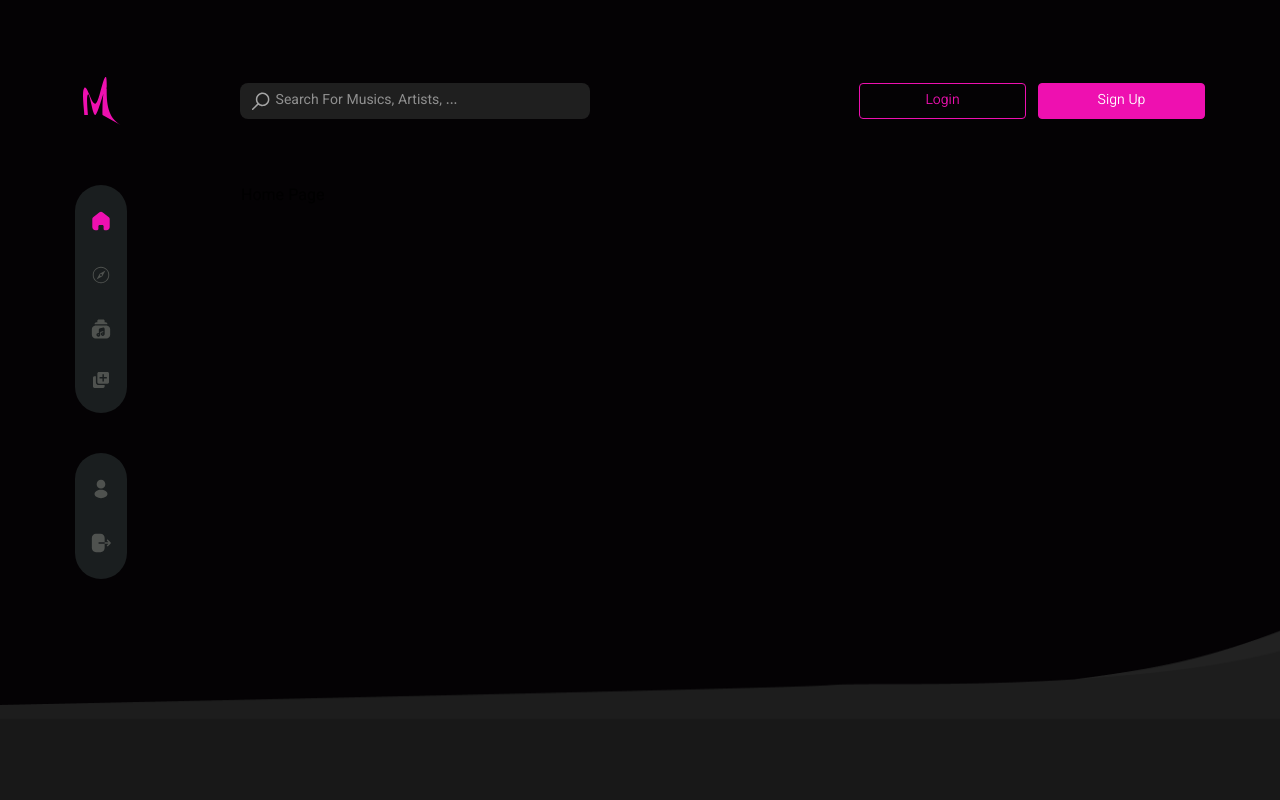
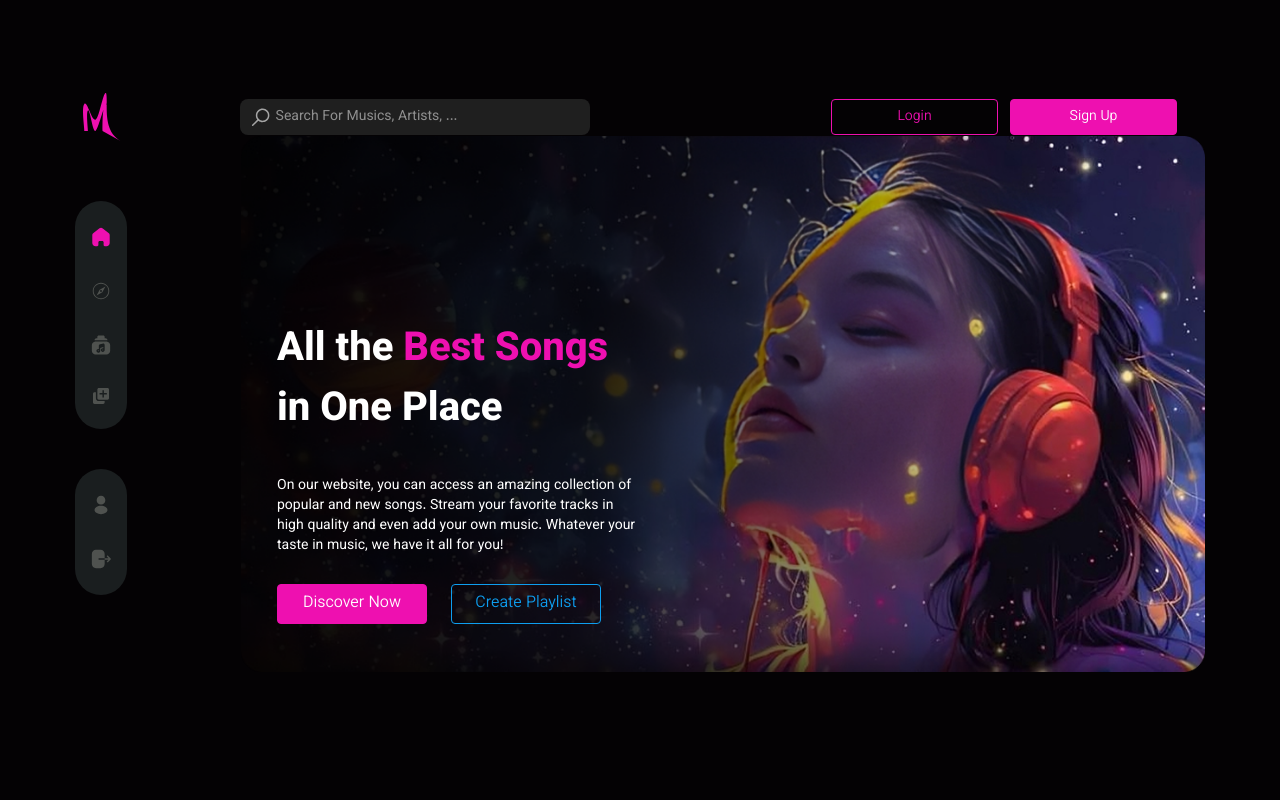
Before and after one commit to MyOwnWorstEnemy-remix/musium, a React (Vite) app: page / in a window 1280 px wide. Shown: the top 800 px of the page. Built offline with nearby package versions, Linux system fonts and the light colour scheme.

Commit message:
hero (desktop)

```diff
--- a/src/layout/components/Footer.tsx
+++ b/src/layout/components/Footer.tsx
@@ -6,16 +6,16 @@ function Footer () {
         <footer className="bg-[url('../src/assets/img/footer-background.png')] bg-cover lg:px-[75px] xl:px-[90px] lg:pt-56 lg:pb-16 z-30 relative flex justify-between">
             <Logo />
             <ul className='flex gap-8 text-white'>
-                <NavLink to="/" className='p-3.5'>
+                <NavLink to="/" className='p-3.5 hover:text-[#EE10B0]'>
                     Home
                 </NavLink>
-                <NavLink to="/discover" className='p-3.5'>
+                <NavLink to="/discover" className='p-3.5 hover:text-[#EE10B0]'>
                     Discover
                 </NavLink>
-                <NavLink to="/playlists" className='p-3.5'>
+                <NavLink to="/playlists" className='p-3.5 hover:text-[#EE10B0]'>
                     Playlists
                 </NavLink>
-                <NavLink to="/user-tracks" className='p-3.5'>
+                <NavLink to="/user-tracks" className='p-3.5 hover:text-[#EE10B0]'>
                     User tracks
                 </NavLink>
             </ul>
--- a/src/layout/components/Header.tsx
+++ b/src/layout/components/Header.tsx
@@ -4,7 +4,7 @@ import Search from "../../assets/icons/search.svg?react";
 
 function Header () {
     return (
-        <header className='lg:text-sm flex items-center lg:pb-14 lg:px-[75px] xl:px-[90px] '>
+        <header className='lg:text-sm flex items-center lg:pb-14 lg:pt-4 lg:px-[75px] xl:px-[90px] z-10'>
             <Logo className='ml-2 lg:mr-[119px]' />
             <div className='flex justify-between w-full'>
                 <div className="relative lg:w-[350px]">
@@ -17,7 +17,7 @@ function Header () {
                         className="pl-9 pr-4 py-2 rounded-lg bg-[#1f1f1f] w-full text-white outline-0"
                         placeholder="Search For Musics, Artists, ..." />
                 </div>
-                <div className='flex gap-3'>
+                <div className='flex gap-3 mr-7'>
                     <button className='text-[#EE10B0] border border-[#EE10B0] bg-transparent hover:bg-[#EE10B0] hover:text-white rounded-sm lg:w-[167px] lg:h-9
                                         flex justify-center items-center cursor-pointer font-light'>Login</button>
                     <NavLink to='/sign-up'>
--- a/src/pages/main/MainPage.tsx
+++ b/src/pages/main/MainPage.tsx
@@ -1,7 +1,9 @@
+import Hero from "./components/Hero";
+
 function MainPage() {
   return (
-    <div>
-      <h2>Home Page</h2>
+    <div className="w-full">
+      <Hero />
     </div>
   );
 }
--- a/src/pages/main/components/Hero.tsx
+++ b/src/pages/main/components/Hero.tsx
@@ -0,0 +1,25 @@
+import Background from '../../../assets/img/hero-background.png';
+
+function Hero() {
+    return (
+        <div className="pt-[119px] pb-32 pl-9 text-white relative w-full">
+            <img className="absolute bottom-20 right-0 w-[1115px] min-h-[450px] aspect-[18/10]" src={Background} />
+            <div className='relative z-10'>
+                <h1 className="w-[332px] text-[40px] font-extrabold mb-9">All the <span className="text-[#EE10B0]">Best Songs</span> in One Place</h1>
+                <p className="w-[360px] text-sm mb-7">
+                    On our website, you can access an amazing collection of popular and new songs.
+                    Stream your favorite tracks in high quality and even add your own music.
+                    Whatever your taste in music, we have it all for you!
+                </p>
+                <div className="flex gap-6">
+                    <button className='text-white border border-[#EE10B0] bg-[#EE10B0] hover:bg-transparent hover:text-[#EE10B0] rounded-sm lg:w-[150px] lg:h-10
+                                        flex justify-center items-center cursor-pointer font-light'>Discover Now</button>
+                    <button className='text-[#0E9EEF] border border-[#0E9EEF] bg-transparent hover:bg-[#0E9EEF] hover:text-white rounded-sm lg:w-[150px] lg:h-10
+                                        flex justify-center items-center cursor-pointer font-light'>Create Playlist</button>
+                </div>
+            </div>
+        </div>
+  );
+}
+
+export default Hero;
```
Also changed, not shown: src/assets/img/hero-background.png (added), src/ui/Button.tsx (deleted).
